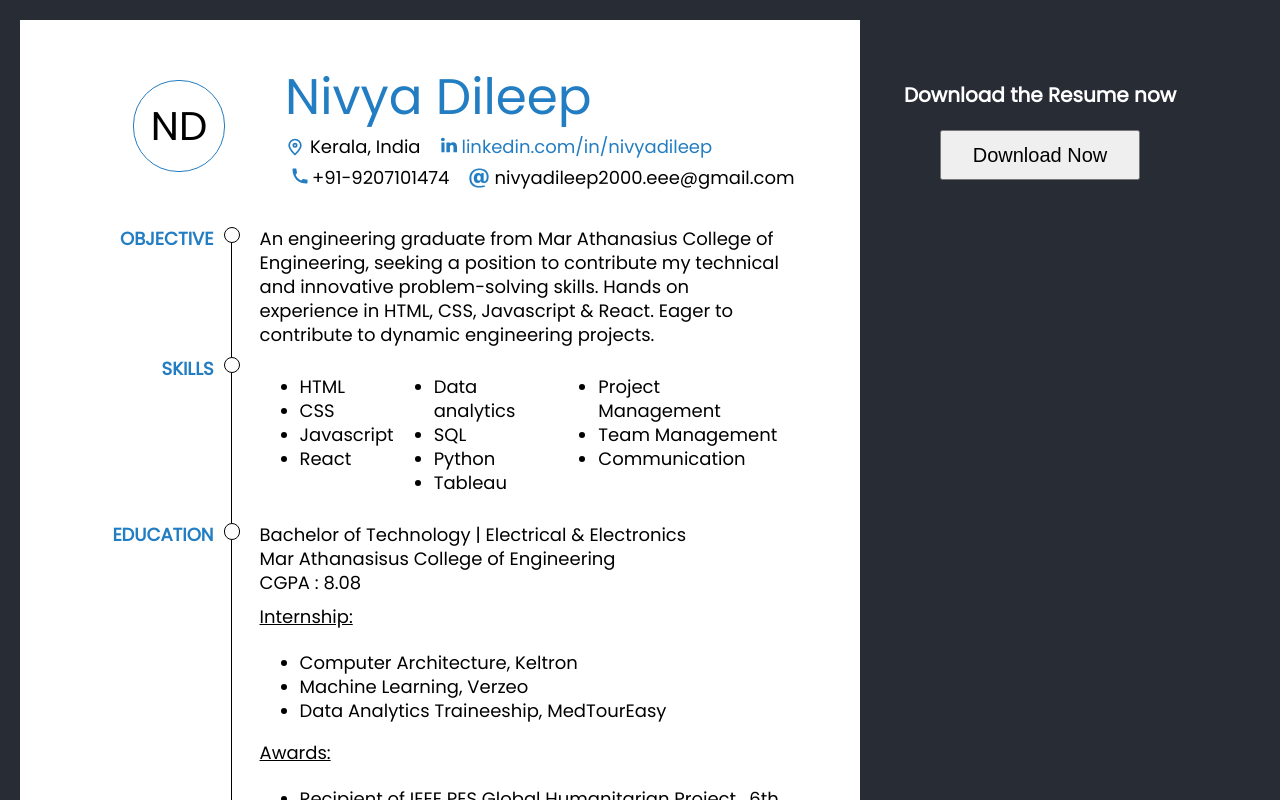
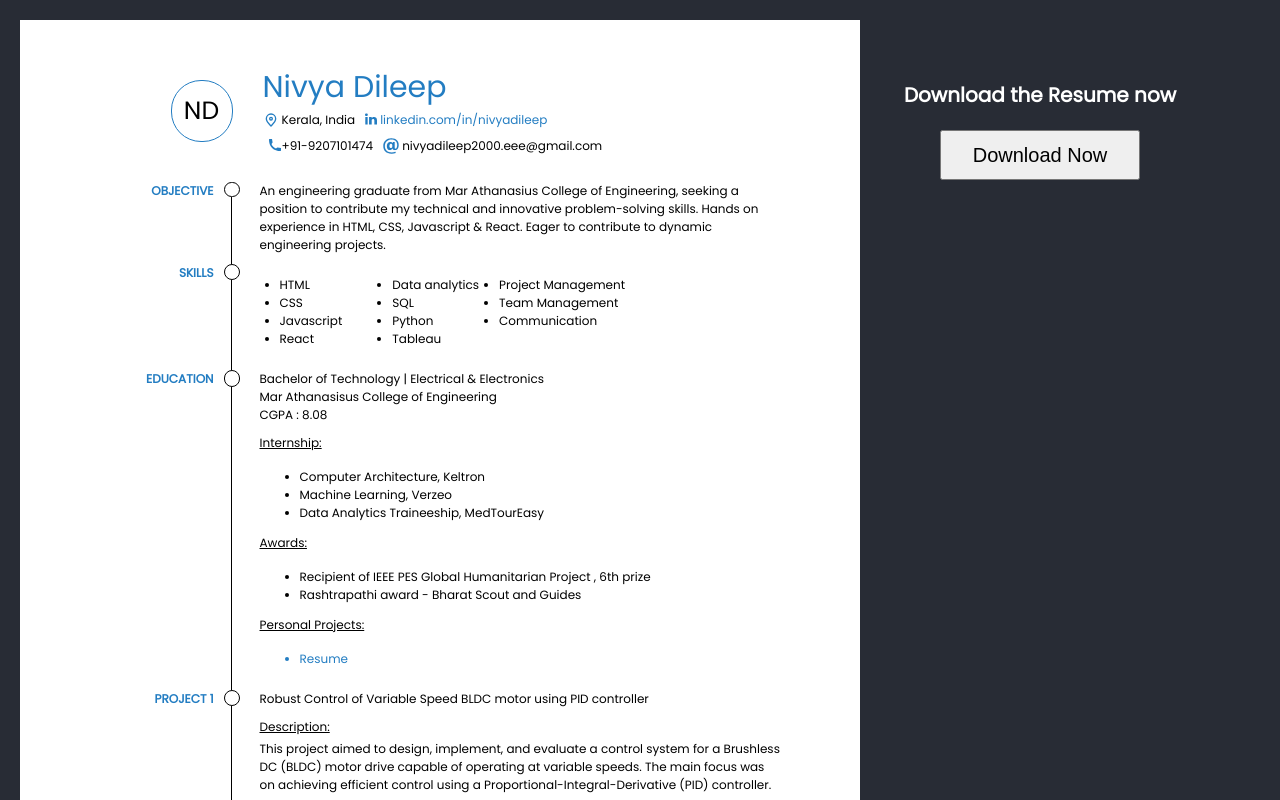
Before and after one commit to nivyadileep/resumereact, a React (Create React App) app: page / in a window 1280 px wide. Shown: the top 800 px of the page. Built offline with nearby package versions, Linux system fonts and the light colour scheme.

Commit message:
Update styles.js

```diff
--- a/src/components/resume/styles.js
+++ b/src/components/resume/styles.js
@@ -8,32 +8,33 @@ const styles = {
         padding: '20px',
         paddingTop: '50px',
         backgroundColor: '#FFF',
-        fontSize: '18px',
-        lineHeight: '24px',
+        fontSize: '12px',
+        lineHeight: '18px',
     },
     resumeHeader: {
         display: 'flex',
         flexDirection: 'row',
         width: '100%',
-        marginBottom: '30px'
+        marginBottom: '20px'
     },
     headerLogo: {
         display: 'flex',
         width: '25%',
         justifyContent: 'flex-end',
         alignItems: 'top',
-        paddingRight: '60px',
+        paddingRight: '30px',
         paddingTop: '10px'
     },
     logo: {
         display: 'flex',
         border: `1px solid ${primaryColor}`,
-        borderRadius: '45px',
-        width: '90px',
-        height: '90px',
+        borderRadius: '30px',
+        width: '60px',
+        height: '60px',
         justifyContent: 'center',
         alignItems: 'center',
-        fontSize: '40px',
+        fontSize: '25px',
+        lineHeight: '28px',
         fontWeight: 500,
     },
     headerTitleContainer: {
@@ -41,17 +42,17 @@ const styles = {
         height: '100%',
     },
     title: {
-        fontSize: '50px',
-        lineHeight: '55px',
+        fontSize: '30px',
+        lineHeight: '35px',
         fontWeight: 500,
         color: primaryColor,
-        paddingBottom: '10px',
+        paddingBottom: '6px',
     },
     headerDetails: {
         display: 'flex',
         flexDirection: 'row',
         color: '#000',
-        paddingRight: '20px',
+        paddingRight: '10px',
     },
     headerRowContainer: {
         display: 'flex',
@@ -108,7 +109,7 @@ const styles = {
         display: 'flex',
         flexDirection: 'row',
         width: '100%',
-        minHeight: 100
+        minHeight: 80
     },
     descriptionContainer: {
         display: 'flex',
@@ -121,6 +122,10 @@ const styles = {
     skillsWrapper: {
         display: 'flex',
         flexDirection: 'row',
+    },
+    skillsDetails: {
+        marginLeft: '-20px',
+        paddingRight: '10px'
     },
     workBody: {
         display: 'flex',
@@ -150,14 +155,12 @@ const styles = {
     },
 
     timelineCircle: {
-        display: 'flex',
         width: '14px',
         height: '16px',
         borderRadius: '8px',
         border: '1px solid #000',
     },
     timelineLine: {
-        display: 'flex',
         width: '1px',
         height: '100%',
         backgroundColor: '#000',
@@ -167,31 +170,31 @@ const styles = {
         paddingBottom: '4px'
     },
     imageSize: {
-        width: '20px',
-        height: '20px',
-        color: primaryColor,
-        marginRight: '5px',
-    },
-    linkedInIcon: {
         width: '16px',
         height: '16px',
         color: primaryColor,
-        marginRight: '5px',
-        paddingBottom: '4px',
+        marginRight: '3px',
+    },
+    linkedInIcon: {
+        width: '12px',
+        height: '12px',
+        color: primaryColor,
+        marginRight: '3px',
+        paddingBottom: '2px',
     },
     callIcon: {
-        width: '30px',
-        height: '30px',
+        width: '24px',
+        height: '24px',
         color: primaryColor,
-        marginRight: '-3px',
-        marginTop: '2px',
+        marginRight: '-5px',
+        marginTop: '4px',
     },
     mailIcon: {
-        width: '20px',
-        height: '20px',
+        width: '16px',
+        height: '16px',
         color: primaryColor,
         marginTop: '5px',
-        marginRight: '5px',
+        marginRight: '3px',
     },
     icon:{
         display: 'flex',
```
